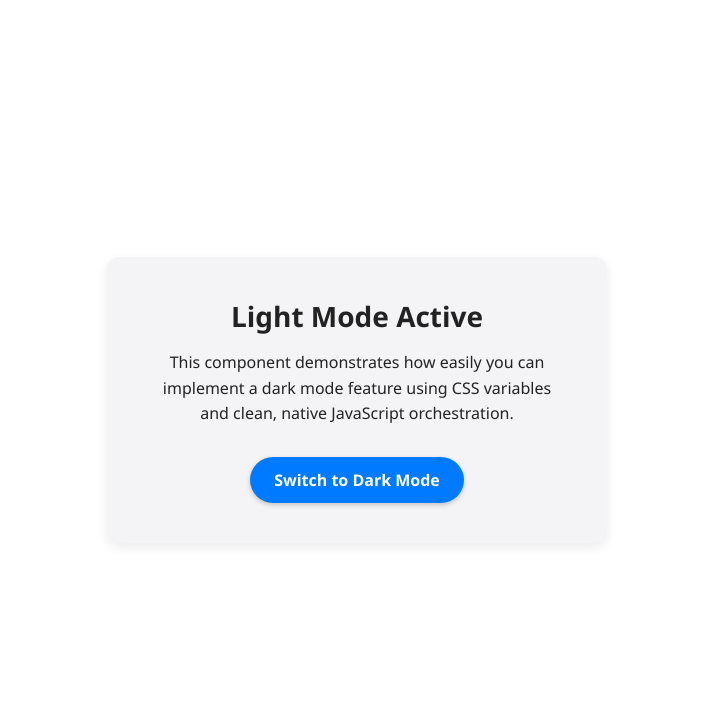
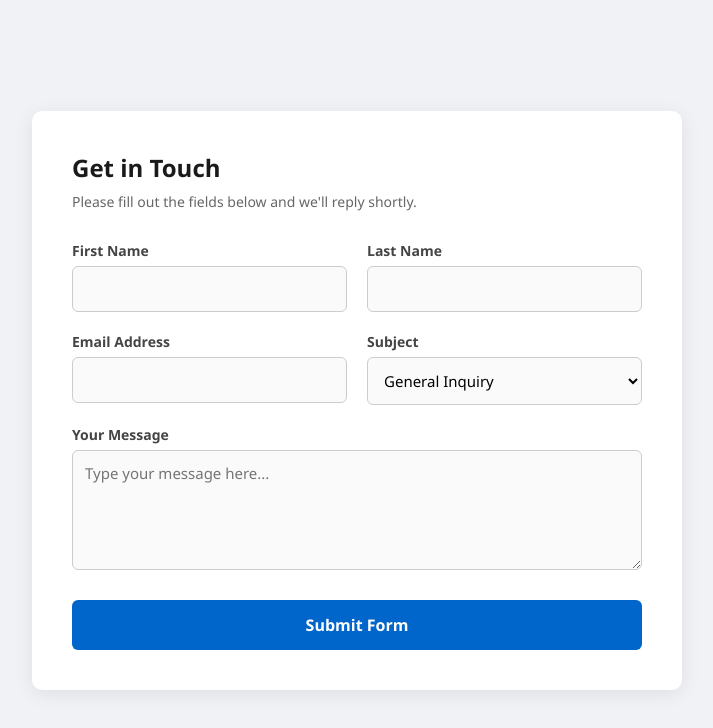
Before and after one commit to janushiyamurugesan0218-boop/-Implement-dark-mode-feature-, a plain HTML site: page index.html in a window 1280 px wide. Shown: the whole page, without its empty margins (283-996 px from the left). Drawn offline with Linux system fonts and the light colour scheme.

Commit message:
Add files via upload

```diff
--- /dev/null
+++ b/form-handler.js
@@ -0,0 +1,60 @@
+document.addEventListener('DOMContentLoaded', () => {
+    const form = document.getElementById('responsive-form');
+    const successBanner = document.getElementById('success-message');
+
+    form.addEventListener('submit', (event) => {
+        event.preventDefault(); // Stop standard form reload sequence
+
+        // Target DOM Elements
+        const firstName = document.getElementById('first-name');
+        const lastName = document.getElementById('last-name');
+        const email = document.getElementById('email');
+        const message = document.getElementById('message');
+
+        let isFormValid = true;
+
+        // 1. Validation Logic Helper Function
+        const validateField = (inputEl, errorId, condition) => {
+            const errorEl = document.getElementById(errorId);
+            if (condition) {
+                errorEl.style.display = 'none';
+                inputEl.style.borderColor = '#ccc';
+            } else {
+                errorEl.style.display = 'block';
+                inputEl.style.borderColor = '#df4759';
+                isFormValid = false;
+            }
+        };
+
+        // 2. Execute Validation Conditions
+        validateField(firstName, 'first-name-error', firstName.value.trim() !== '');
+        validateField(lastName, 'last-name-error', lastName.value.trim() !== '');
+
+        // Email standard regular expression format check
+        const emailRegex = /^[^\s@]+@[^\s@]+\.[^\s@]+$/;
+        validateField(email, 'email-error', emailRegex.test(email.value.trim()));
+
+        validateField(message, 'message-error', message.value.trim() !== '');
+
+        // 3. Action Block if Form Passes All Controls
+        if (isFormValid) {
+            // Log target values safely to console
+            console.log("Form Submitted Successfully:", {
+                firstName: firstName.value,
+                lastName: lastName.value,
+                email: email.value,
+                subject: document.getElementById('subject').value,
+                message: message.value
+            });
+
+            // Trigger success indicator banner and reset form fields
+            successBanner.style.display = 'block';
+            form.reset();
+
+            // Auto-dismiss the confirmation message banner after a delay
+            setTimeout(() => {
+                successBanner.style.display = 'none';
+            }, 4000);
+        }
+    });
+});
--- a/index.html
+++ b/index.html
@@ -3,39 +3,17 @@
 <head>
     <meta charset="UTF-8">
     <meta name="viewport" content="width=device-width, initial-scale=1.0">
-    <title>Dark Mode Feature</title>
+    <title>Responsive Form</title>
     <style>
-        /* Define color variables for Light Mode (Default) */
-        :root {
-            --bg-color: #ffffff;
-            --text-color: #222222;
-            --card-bg: #f4f4f6;
-            --btn-bg: #007bff;
-            --btn-text: #ffffff;
-        }
-
-        /* Define color variables for Dark Mode */
-        [data-theme="dark"] {
-            --bg-color: #121212;
-            --text-color: #e0e0e0;
-            --card-bg: #1e1e1e;
-            --btn-bg: #bb86fc;
-            --btn-text: #121212;
-        }
-
-        /* Base styles utilizing variables */
         * {
             box-sizing: border-box;
             margin: 0;
             padding: 0;
-            font-family: 'Segoe UI', system-ui, sans-serif;
-            /* Smooth transitions when switching modes */
-            transition: background-color 0.3s ease, color 0.3s ease, border-color 0.3s ease;
+            font-family: 'Segoe UI', Arial, sans-serif;
         }
 
         body {
-            background-color: var(--bg-color);
-            color: var(--text-color);
+            background-color: #f0f2f5;
             display: flex;
             justify-content: center;
             align-items: center;
@@ -43,54 +21,170 @@
             padding: 20px;
         }
 
-        .container {
-            max-width: 500px;
+        .form-card {
+            background-color: #ffffff;
             width: 100%;
+            max-width: 650px; /* Limits size on desktop */
             padding: 40px;
-            border-radius: 12px;
-            background-color: var(--card-bg);
-            text-align: center;
-            box-shadow: 0 4px 12px rgba(0, 0, 0, 0.08);
+            border-radius: 10px;
+            box-shadow: 0 4px 20px rgba(0, 0, 0, 0.08);
         }
 
-        h1 {
-            margin-bottom: 15px;
-            font-size: 28px;
+        h2 {
+            margin-bottom: 8px;
+            color: #1a1a1a;
         }
 
-        p {
+        .subtitle {
+            color: #666;
+            font-size: 14px;
             margin-bottom: 30px;
-            line-height: 1.6;
-            font-size: 16px;
         }
 
-        /* Theme Toggle Button Style */
-        .theme-toggle-btn {
-            background-color: var(--btn-bg);
-            color: var(--btn-text);
-            border: none;
-            padding: 12px 24px;
-            font-size: 16px;
-            font-weight: 600;
-            border-radius: 30px;
-            cursor: pointer;
-            box-shadow: 0 2px 5px rgba(0,0,0,0.2);
+        /* Responsive Row layout using dynamic flex direction */
+        .form-row {
+            display: flex;
+            gap: 20px;
+            margin-bottom: 20px;
         }
 
-        .theme-toggle-btn:hover {
-            opacity: 0.9;
+        .form-group {
+            flex: 1; /* Allows inputs to grow and share space equally */
+            display: flex;
+            flex-direction: column;
+        }
+
+        label {
+            font-size: 14px;
+            font-weight: 600;
+            margin-bottom: 6px;
+            color: #444;
+        }
+
+        input[type="text"],
+        input[type="email"],
+        select,
+        textarea {
+            width: 100%;
+            padding: 12px;
+            border: 1px solid #ccc;
+            border-radius: 6px;
+            font-size: 15px;
+            outline: none;
+            background-color: #fafafa;
+            transition: border-color 0.2s, background-color 0.2s;
+        }
+
+        input:focus, select:focus, textarea:focus {
+            border-color: #0066cc;
+            background-color: #fff;
+        }
+
+        textarea {
+            resize: vertical;
+            min-height: 120px;
+        }
+
+        .error-text {
+            color: #df4759;
+            font-size: 12px;
+            margin-top: 4px;
+            display: none;
+        }
+
+        .btn-submit {
+            background-color: #0066cc;
+            color: #ffffff;
+            border: none;
+            padding: 14px 28px;
+            font-size: 16px;
+            font-weight: bold;
+            border-radius: 6px;
+            cursor: pointer;
+            width: 100%;
+            transition: background 0.2s;
+            margin-top: 10px;
+        }
+
+        .btn-submit:hover {
+            background-color: #0052a3;
+        }
+
+        .success-banner {
+            background-color: #d4edda;
+            color: #155724;
+            padding: 15px;
+            border-radius: 6px;
+            margin-bottom: 20px;
+            font-weight: 500;
+            display: none;
+            text-align: center;
+        }
+
+        /* Responsive Media Query Breakpoint for Tablets & Phones */
+        @media (max-width: 600px) {
+            .form-row {
+                flex-direction: column; /* Stacks side-by-side inputs vertically */
+                gap: 20px;
+            }
+            .form-card {
+                padding: 24px; /* Slightly less padding on tiny displays */
+            }
         }
     </style>
 </head>
 <body>
 
-    <div class="container">
-        <h1 id="headline">Light Mode Active</h1>
-        <p>This component demonstrates how easily you can implement a dark mode feature using CSS variables and clean, native JavaScript orchestration.</p>
+    <div class="form-card">
+        <div class="success-banner" id="success-message">
+            Thank you! Your submission was processed successfully.
+        </div>
 
-        <button class="theme-toggle-btn" id="theme-button">Switch to Dark Mode</button>
+        <h2>Get in Touch</h2>
+        <p class="subtitle">Please fill out the fields below and we'll reply shortly.</p>
+
+        <form id="responsive-form" novalidate>
+            <div class="form-row">
+                <div class="form-group">
+                    <label for="first-name">First Name</label>
+                    <input type="text" id="first-name">
+                    <span class="error-text" id="first-name-error">First name is required</span>
+                </div>
+                <div class="form-group">
+                    <label for="last-name">Last Name</label>
+                    <input type="text" id="last-name">
+                    <span class="error-text" id="last-name-error">Last name is required</span>
+                </div>
+            </div>
+
+            <div class="form-row">
+                <div class="form-group">
+                    <label for="email">Email Address</label>
+                    <input type="email" id="email">
+                    <span class="error-text" id="email-error">Please enter a valid email</span>
+                </div>
+                <div class="form-group">
+                    <label for="subject">Subject</label>
+                    <select id="subject">
+                        <option value="general">General Inquiry</option>
+                        <option value="support">Technical Support</option>
+                        <option value="feedback">Feedback</option>
+                    </select>
+                </div>
+            </div>
+
+            <div class="form-row">
+                <div class="form-group">
+                    <label for="message">Your Message</label>
+                    <textarea id="message" placeholder="Type your message here..."></textarea>
+                    <span class="error-text" id="message-error">Message cannot be left empty</span>
+                </div>
+            </div>
+
+            <button type="submit" class="btn-submit">Submit Form</button>
+        </form>
     </div>
 
-    <script src="app.js"></script>
+    <script src="form-handler.js"></script>
 </body>
 </html>
```
